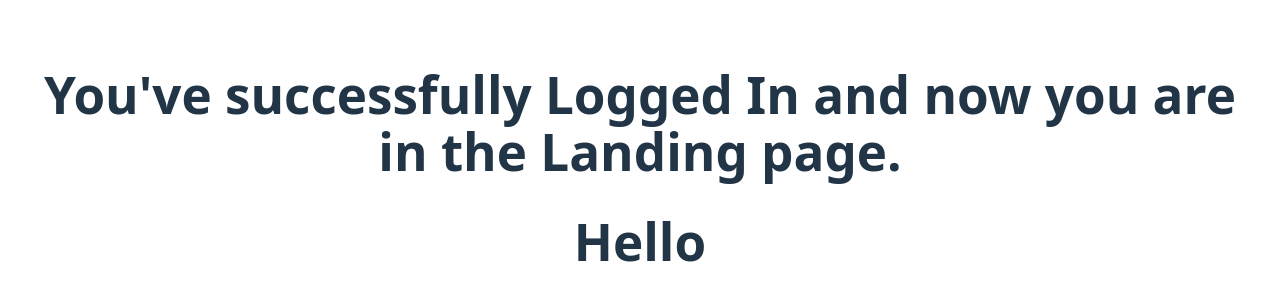
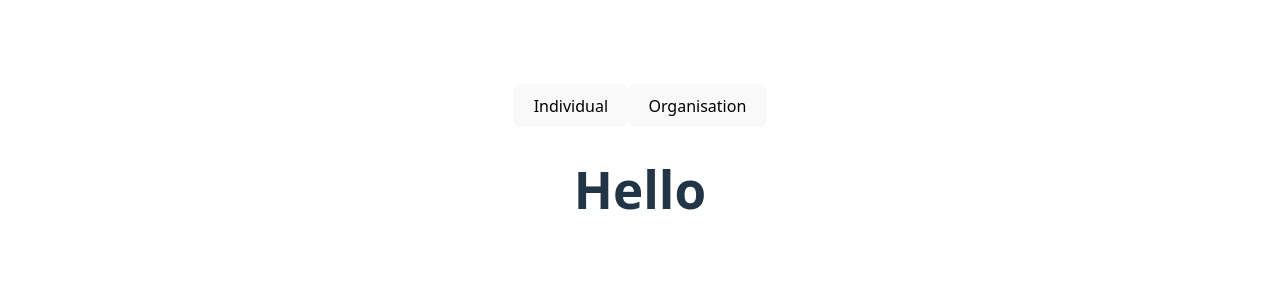
Before and after one commit to Jebin123Rufus/ConnectIn, a React (Vite) app: page /landing in a window 1280 px wide. Shown: the part 232-532 px from the top of the page. Built offline with nearby package versions, Linux system fonts and the light colour scheme; no server answers.

Commit message:
files added

```diff
--- a/src/components/LandingPage.jsx
+++ b/src/components/LandingPage.jsx
@@ -2,7 +2,8 @@
 function LandingPage() {
   return (
     <>
-        <h1>You've successfully Logged In and now you are in the Landing page.</h1>
+        <button>Individual</button>
+        <button>Organisation</button>
         <h1>Hello</h1>
     </>
   )
```
Also changed, not shown: src/components/IndSignUp.jsx (added), src/components/LandingPage.css (added), src/components/OrgSignUp.jsx (added).
